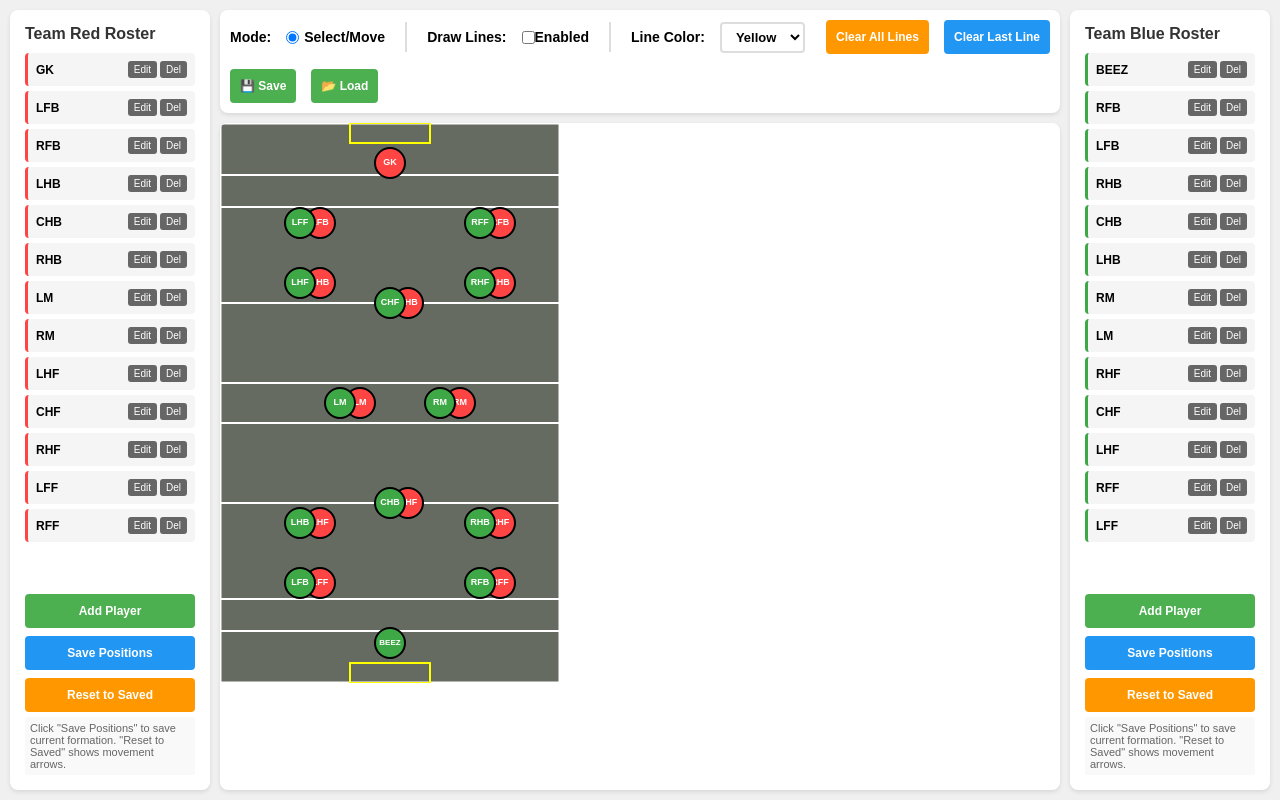
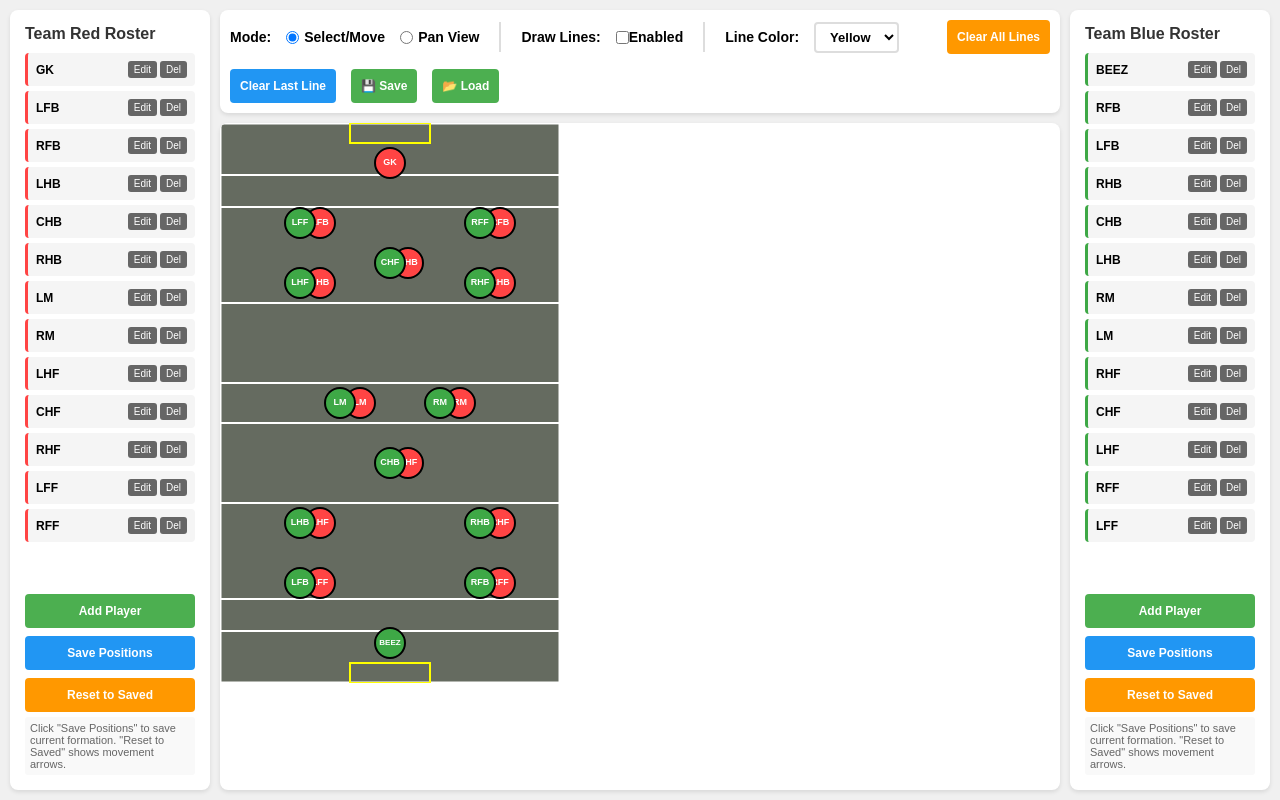
Before and after one commit to Haveds/gaelic-whiteboard, a plain HTML site: page index.html in a window 1280 px wide. Drawn offline with Linux system fonts and the light colour scheme.

Commit message:
Update index.html

```diff
--- a/index.html
+++ b/index.html
@@ -242,6 +242,10 @@
                 <label class="mode-option">
                     <input type="radio" name="mode" value="select" checked onchange="changeMode()">
                     Select/Move
+                </label>
+                <label class="mode-option">
+                    <input type="radio" name="mode" value="pan" onchange="changeMode()">
+                    Pan View
                 </label>
 
                 <div class="color-separator"></div>
@@ -533,9 +537,9 @@
             const redPositions = [
                 [42.5, 10],     // GK
                 [25, 25], [70, 25],           // Full-Backs
-                [25, 40], [47, 45], [70, 40],           // Half-Backs
+                [25, 40], [47, 35], [70, 40],           // Half-Backs
                 [35, 70], [60, 70],                       // Midfield
-                [25, 100], [47, 95], [70, 100],        // Half-Forwards
+                [25, 100], [47, 85], [70, 100],        // Half-Forwards
                 [25, 115], [70, 115],        // Full-Forwards
             ];
 
@@ -550,13 +554,13 @@
             const bluePositions = [
                 [42.5, 130],    // GK
                 [65, 115], [20, 115],        // Full-Backs
-                [65, 100], [42.5, 95], [20, 100],        // Half-Backs
+                [65, 100], [42.5, 85], [20, 100],        // Half-Backs
                 [55, 70], [30, 70],                       // Midfield
-                [65, 40], [42.5, 45], [20, 40],           // Half-Forwards
+                [65, 40], [42.5, 35], [20, 40],           // Half-Forwards
                 [65, 25], [20, 25],           // Full-Forwards
             ];
 
-            const blueNames = ["BEEZ", "RFB", "LFB", "RHB", "CHB", "LHB",
+            const blueNames = ["BEEZ", "RFB","LFB", "RHB", "CHB", "LHB",
                               "RM", "LM", "RHF", "CHF", "LHF", "RFF", "LFF"];
 
             bluePositions.forEach(([x, y], i) => {
@@ -650,9 +654,16 @@
         // Change mode
         function changeMode() {
             mode = document.querySelector('input[name="mode"]:checked').value;
-            canvas.className = mode === 'select' ? 'select-mode' : '';
+            if (mode === 'select') {
+                canvas.className = 'select-mode';
+                canvas.style.cursor = 'default';
+            } else if (mode === 'pan') {
+                canvas.className = '';
+                canvas.style.cursor = 'grab';
+            }
             selectedPlayer = null;
             isDragging = false;
+            isPanning = false;
             isDrawing = false;
             currentLine = [];
         }
@@ -792,17 +803,17 @@
         canvas.addEventListener('mousedown', (e) => {
             const coords = getCanvasCoords(e);
 
-            // Middle mouse or ctrl+click for panning
-            if (e.button === 1 || (e.button === 0 && e.ctrlKey)) {
+            // Pan mode
+            if (mode === 'pan') {
                 isPanning = true;
                 const rect = canvas.getBoundingClientRect();
                 panStartX = e.clientX - rect.left - offsetX;
                 panStartY = e.clientY - rect.top - offsetY;
                 canvas.style.cursor = 'grabbing';
-                e.preventDefault();
                 return;
             }
 
+            // Select/Move mode
             if (mode === 'select') {
                 const allPlayers = [...players.red, ...players.blue];
                 for (const player of allPlayers) {
@@ -840,7 +851,7 @@
 
         canvas.addEventListener('mousemove', (e) => {
             // Handle panning
-            if (isPanning) {
+            if (isPanning && mode === 'pan') {
                 const rect = canvas.getBoundingClientRect();
                 offsetX = e.clientX - rect.left - panStartX;
                 offsetY = e.clientY - rect.top - panStartY;
@@ -882,9 +893,9 @@
         });
 
         canvas.addEventListener('mouseup', (e) => {
-            if (isPanning) {
+            if (isPanning && mode === 'pan') {
                 isPanning = false;
-                canvas.style.cursor = mode === 'select' ? 'default' : 'crosshair';
+                canvas.style.cursor = 'grab';
                 return;
             }
 
```
